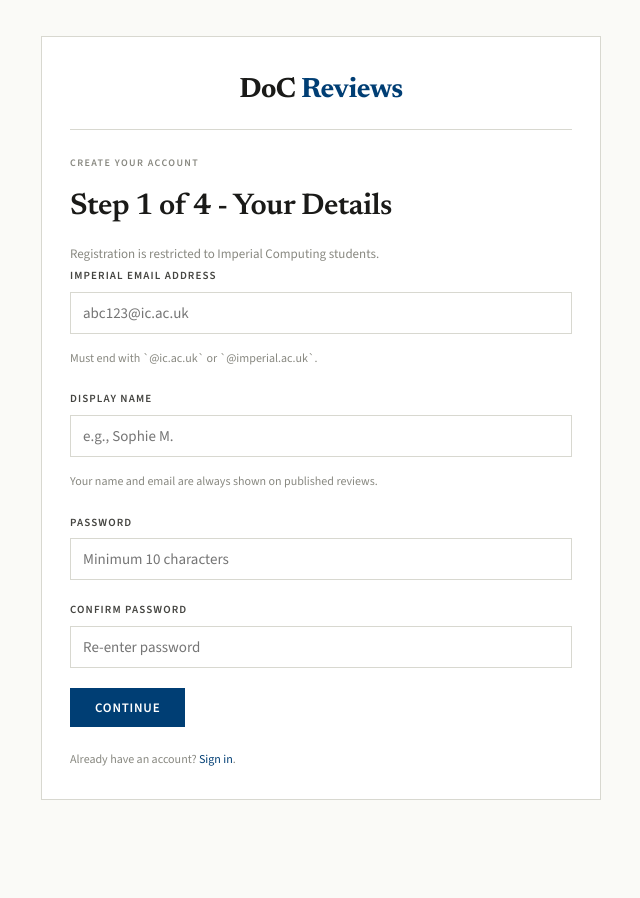
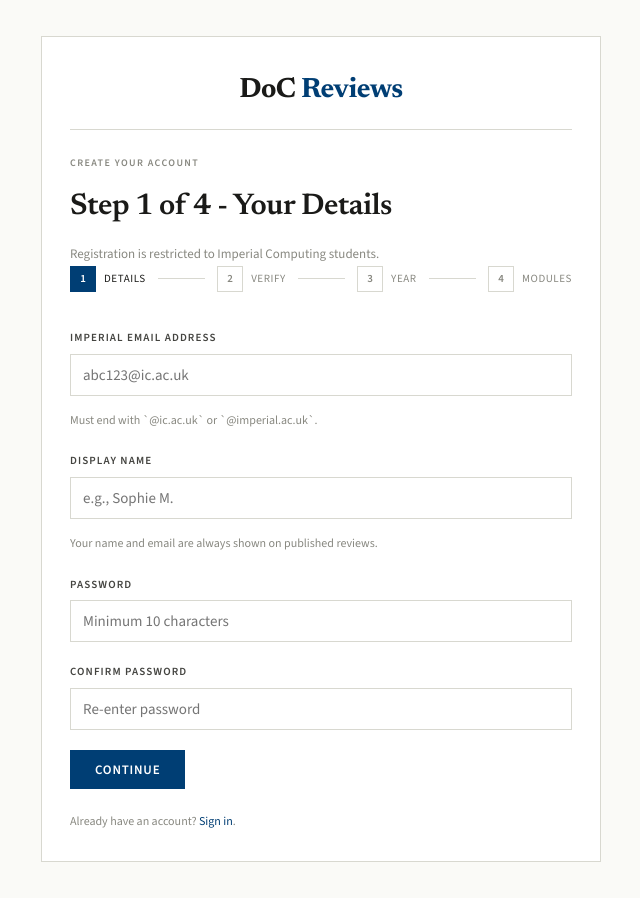
Before and after one commit to adithya-n05/doc-reviews, a Next.js app: page /auth/signup in a window 1280 px wide. Shown: the whole page, without its empty margins (319-959 px from the left). Before the commit the page ends 836 px from the top, so only its background shows below. Built offline with nearby package versions, Linux system fonts and the light colour scheme.

Commit message:
feat: add editorial signup progress indicators

```diff
--- a/src/app/auth/signup/page.tsx
+++ b/src/app/auth/signup/page.tsx
@@ -1,6 +1,7 @@
 import Link from "next/link";
 import { signupAction } from "@/app/actions/auth";
 import { AuthBrand } from "@/components/auth-brand";
+import { SignupProgress } from "@/components/signup-progress";
 
 type SignupPageProps = {
   searchParams?: Promise<Record<string, string | string[] | undefined>>;
@@ -31,6 +32,7 @@
           <p className="auth-subtitle">
             Registration is restricted to Imperial Computing students.
           </p>
+          <SignupProgress step={1} />
 
           {error ? <p className="form-banner error">{error}</p> : null}
 
--- a/src/app/auth/verify/page.tsx
+++ b/src/app/auth/verify/page.tsx
@@ -1,5 +1,6 @@
 import Link from "next/link";
 import { AuthBrand } from "@/components/auth-brand";
+import { SignupProgress } from "@/components/signup-progress";
 
 type VerifyPageProps = {
   searchParams?: Promise<Record<string, string | string[] | undefined>>;
@@ -32,6 +33,7 @@
           <p className="auth-subtitle">
             Confirm your Imperial address before you can review modules.
           </p>
+          <SignupProgress step={2} />
 
           {sent ? (
             <p className="form-banner success">
--- a/src/app/onboarding/page.tsx
+++ b/src/app/onboarding/page.tsx
@@ -1,6 +1,7 @@
 import { saveOnboardingAction } from "@/app/actions/onboarding";
 import { ModuleChecklist } from "@/components/module-checklist";
 import { SiteNav } from "@/components/site-nav";
+import { SignupProgress } from "@/components/signup-progress";
 import { requireUserContext } from "@/lib/server/auth-context";
 
 type OnboardingPageProps = {
@@ -81,6 +82,7 @@
           <p className="auth-subtitle">
             Choose your current year and modules. This controls what you can review.
           </p>
+          <SignupProgress step={3} />
 
           {error ? <p className="form-banner error">{error}</p> : null}
 
--- /dev/null
+++ b/src/components/signup-progress.tsx
@@ -0,0 +1,37 @@
+type SignupProgressProps = {
+  step: 1 | 2 | 3 | 4;
+};
+
+const STEP_LABELS = ["Details", "Verify", "Year", "Modules"] as const;
+
+export function SignupProgress({ step }: SignupProgressProps) {
+  return (
+    <div className="steps" aria-label="Signup progress">
+      {STEP_LABELS.map((label, index) => {
+        const stepNumber = index + 1;
+        const isDone = stepNumber < step;
+        const isActive = stepNumber === step;
+        return (
+          <div
+            key={label}
+            style={{
+              display: "contents",
+            }}
+          >
+            <div className="step-item">
+              <div
+                className={`step-num ${isDone ? "done" : ""} ${
+                  isActive ? "active" : ""
+                }`}
+              >
+                {stepNumber}
+              </div>
+              <span className={`step-label ${isActive ? "active" : ""}`}>{label}</span>
+            </div>
+            {stepNumber < STEP_LABELS.length ? <div className="step-line" /> : null}
+          </div>
+        );
+      })}
+    </div>
+  );
+}
```
Also changed, not shown: 1 other file (tests, documents, lock files or other folders).
